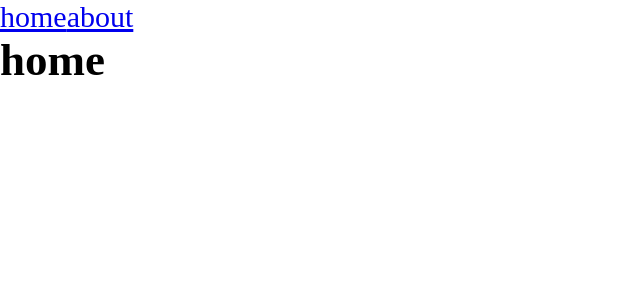
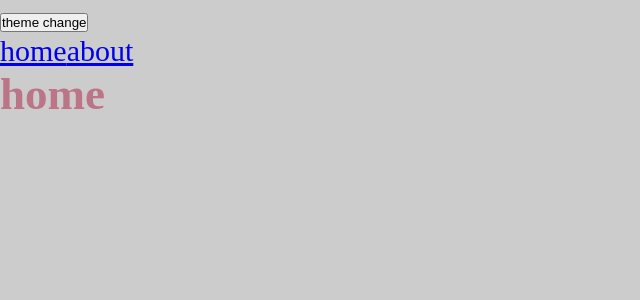
Before and after one commit to anturchin/frontend-advanced, a React app: page / in a window 1280 px wide. Shown: the top 300 px of the page, without its empty margins (0-640 px from the left). Built offline with nearby package versions, Linux system fonts and the light colour scheme.

Commit message:
feat: add style themes and hook useTheme

```diff
--- a/src/App.tsx
+++ b/src/App.tsx
@@ -1,13 +1,21 @@
 import { Route, Routes } from 'react-router-dom';
 import { Link } from 'react-router-dom';
-import { Suspense } from 'react';
+import { Suspense, useContext, useState } from 'react';
 import { AboutAsync } from './pages/aboutPage/About.async';
 import { MainAsync } from './pages/mainPage/Main.async';
-import './index.scss';
+import { Theme, ThemeContext } from './theme/ThemeContext';
+import { useTheme } from './theme/useTheme';
+import './styles/index.scss';
+
 
 const App = () => {
+
+
+	const {theme, toggleTheme} = useTheme();
+
 	return (
-		<div className='app'>
+		<div className={`app ${theme}`}>
+			<button onClick={toggleTheme}>theme change</button> <br />
 			<Link to={'/'}>home</Link>
 			<Link to={'/about'}>about</Link>
 			<Suspense fallback={<div>loading...</div>}>
--- a/src/components/counter.module.scss
+++ /dev/null
@@ -1,5 +0,0 @@
-.btn {
-	padding: 25px;
-	font-size: 18px;
-	margin-right: 15px;
-}
--- a/src/index.tsx
+++ b/src/index.tsx
@@ -1,11 +1,13 @@
 import { render } from 'react-dom';
-import { Counter } from './components/counter';
 import App from './App';
 import { BrowserRouter } from 'react-router-dom';
+import ThemeProvider from './theme/ThemeProvider';
 
 render(
 	<BrowserRouter>
-		<App />
+		<ThemeProvider>
+			<App />
+		</ThemeProvider>
 	</BrowserRouter>,
 	document.getElementById('root')
 );
--- /dev/null
+++ b/src/styles/index.scss
@@ -0,0 +1,12 @@
+@import './reset';
+@import './variables/constants';
+@import './themes/normal';
+@import './themes/dark';
+
+.app {
+	font-size: 30px;
+	font: --font-m;
+	background: var(--bg-color);
+	color: var(--primary-color);
+	min-height: 100vh;
+}
--- a/src/index.scss
+++ b/src/styles/reset.scss
@@ -3,7 +3,3 @@
 	padding: 0;
 	box-sizing: border-box;
 }
-
-.app{
-	font-size: 30px;
-}
--- /dev/null
+++ b/src/styles/themes/dark.scss
@@ -0,0 +1,5 @@
+.app.dark {
+	--bg-color: #252526;
+	--primary-color: #29B8DB;
+	--secondary-color: #CCCCCC;
+}
--- /dev/null
+++ b/src/styles/themes/normal.scss
@@ -0,0 +1,5 @@
+.app.light {
+	--bg-color: #CCCCCC;
+	--primary-color:#BB7586;
+	--secondary-color: #252526;
+}
--- /dev/null
+++ b/src/styles/variables/constants.scss
@@ -0,0 +1,13 @@
+:root {
+
+	--font-family-main: Consolas, "Time New Roman", Serif;
+
+	--font-size-m: 16px;
+	--font-line-m: 24px;
+	--font-m: var(--font-size-m) / var(--font-line-m) / var(--font-family-main);
+
+	--font-size-l: 24px;
+	--font-line-l: 32px;
+	--font-m: var(--font-size-l) / var(--font-line-l) / var(--font-family-main);
+
+}
--- /dev/null
+++ b/src/theme/ThemeContext.tsx
@@ -0,0 +1,17 @@
+import { createContext } from 'react';
+
+export enum Theme {
+	LIGHT = 'light',
+	DARK = 'dark',
+}
+
+export interface ThemeContextProps {
+
+	theme?: Theme;
+	setTheme?: (theme: Theme) => void;
+
+}
+
+export const ThemeContext = createContext<ThemeContextProps>({});
+
+export const LOCAL_STORAGE_THEME_KEY = 'theme';
--- /dev/null
+++ b/src/theme/ThemeProvider.tsx
@@ -0,0 +1,26 @@
+import { FC, useMemo, useState } from 'react';
+import { LOCAL_STORAGE_THEME_KEY, Theme, ThemeContext } from './ThemeContext';
+
+const defaultTheme = localStorage.getItem(LOCAL_STORAGE_THEME_KEY) as Theme || Theme.LIGHT;
+
+const ThemeProvider: FC = ({children}) => {
+
+	const [theme, setTheme] = useState<Theme>(defaultTheme);
+
+	const toggleTheme = () => {
+		setTheme(theme === Theme.DARK ? Theme.LIGHT : Theme.DARK);
+	}
+
+	const defaultProps = useMemo(()=>({
+		theme: theme,
+		setTheme: setTheme,
+	}), [theme])
+
+	return (
+		<ThemeContext.Provider value={defaultProps}>
+			{children}
+		</ThemeContext.Provider>
+	);
+};
+
+export default ThemeProvider;
--- /dev/null
+++ b/src/theme/useTheme.tsx
@@ -0,0 +1,21 @@
+import { useContext } from 'react';
+import { Theme, ThemeContext } from './ThemeContext';
+
+interface UseThemeResult {
+	toggleTheme: () => void;
+	theme: Theme;
+}
+
+export function useTheme (): UseThemeResult {
+
+	const {theme, setTheme} = useContext(ThemeContext);
+
+	const toggleTheme = () => {
+		const newTheme = theme === Theme.DARK ? Theme.LIGHT : Theme.DARK;
+		setTheme(newTheme);
+		localStorage.setItem('theme', newTheme);
+	}
+
+	return {theme, toggleTheme}
+
+};
```
Also changed, not shown: src/components/counter.tsx (deleted, +0 -23 lines).
